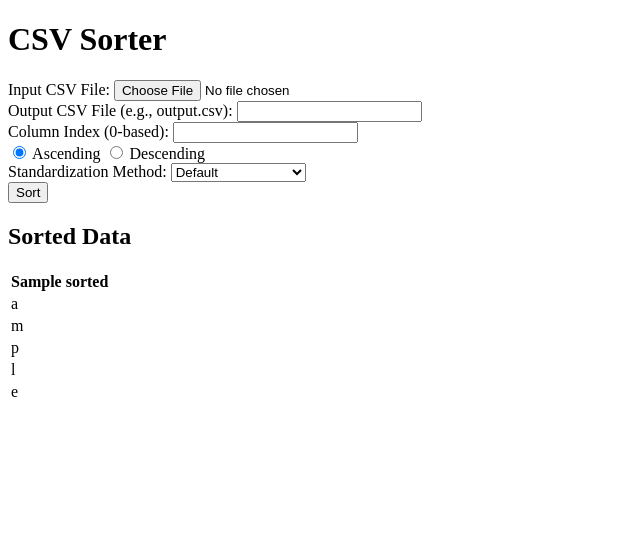
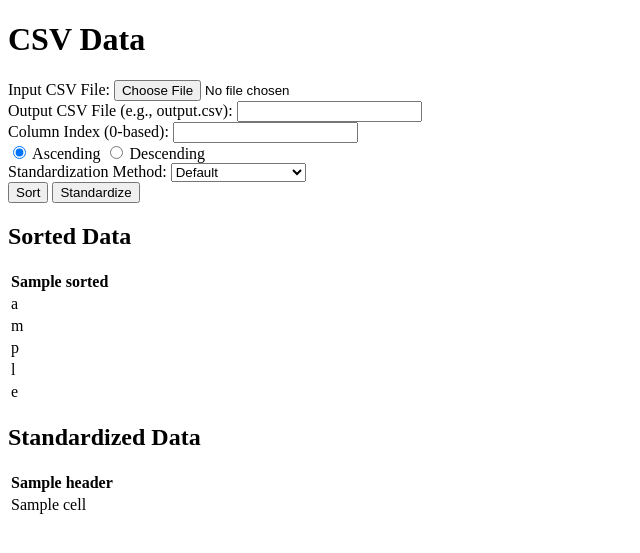
Before and after one commit to kaiyill/CSC381_DevProj, a Flask app: template templates/index.html in a window 1280 px wide. Shown: the top 553 px of the page, without its empty margins (0-640 px from the left). Run offline with Flask 3, Linux system fonts and the light colour scheme; the template is opened without the code that fills it: most values are stand-ins (such as "Sample title", 1, 10 or a date in 2020).

Commit message:
Finished standarize code

```diff
--- a/app.py
+++ b/app.py
@@ -1,9 +1,10 @@
 from flask import Flask, render_template, request, redirect, send_from_directory, session
 import csv
 import os
+import pandas as pd
 
 app = Flask(__name__)
-app.secret_key = 'your_secret_key'  # Replace with a secure secret key
+app.secret_key = 'your_secret_key'
 
 # Define the folder for storing uploaded files
 UPLOAD_FOLDER = 'uploads'
@@ -34,14 +35,36 @@ def sort_csv(input_file, column_index, ascending=True, output_file=None):
     else:
         return data
 
+#Function to standarize data by a certain column index
+def standardize_csv(input_file, column_index, method, output_file=None):
+    df = pd.read_csv(input_file)
+    column_name = df.columns[column_index]
 
+    #For the different methods (0-10 was giving me trouble)
+    if method == '1-10':
+        df[column_name] = (df[column_name] - df[column_name].min()) / (df[column_name].max() - df[column_name].min()) * 9 + 1
+    elif method == '0-1':
+        df[column_name] = (df[column_name] - df[column_name].min()) / (df[column_name].max() - df[column_name].min())
+    elif method == '-1-1':
+        df[column_name] = (df[column_name] - df[column_name].mean()) / df[column_name].std()
+    elif method == 'z-score':
+        df[column_name] = (df[column_name] - df[column_name].mean()) / df[column_name].std()
 
+    # Round the values to the second decimal place
+    df[column_name] = df[column_name].round(2)
+
+    if output_file:
+        df.to_csv(output_file, index=False)
+        return output_file
+    else:
+        return df
+
+#Index
 @app.route('/', methods=['GET', 'POST'])
 def index():
     sorted_data = None
-    output_file = None
+    standardized_data = None
 
-    # Check if the session contains the file path
     if 'input_file_path' in session:
         input_file = session['input_file_path']
     else:
@@ -53,19 +76,25 @@ def index():
         output_file_name = request.form['output_file']
 
         if not input_file:
-            # Upload the file if it's not in the session
             input_file = os.path.join(app.config['UPLOAD_FOLDER'], request.files['input_file'].filename)
             request.files['input_file'].save(input_file)
-            session['input_file_path'] = input_file  # Store the file path in the session
+            session['input_file_path'] = input_file
 
-        if output_file_name:  # If an output file is specified
-            output_file = os.path.join(app.config['UPLOAD_FOLDER'], output_file_name)
-            output_file = sort_csv(input_file, column_index, ascending, output_file)
-        else:  # If no output file is specified
-            sorted_data = sort_csv(input_file, column_index, ascending)
+        if request.form['submit_button'] == 'Sort':
+            if output_file_name:
+                output_file = os.path.join(app.config['UPLOAD_FOLDER'], output_file_name)
+                output_file = sort_csv(input_file, column_index, ascending, output_file)
+            else:
+                sorted_data = sort_csv(input_file, column_index, ascending)
+        elif request.form['submit_button'] == 'Standardize':
+            method = request.form['standardization_method']
+            if output_file_name:
+                output_file = os.path.join(app.config['UPLOAD_FOLDER'], output_file_name)
+                output_file = standardize_csv(input_file, column_index, method, output_file)
+            else:
+                standardized_data = standardize_csv(input_file, column_index, method)  # Store the standardized data
 
-    return render_template('index.html', sorted_data=sorted_data, output_file=output_file)
-
+    return render_template('index.html', sorted_data=sorted_data, standardized_data=standardized_data)  # Pass standardized_data to the template
 @app.route('/uploads/<filename>')
 def download_file(filename):
     return send_from_directory(app.config['UPLOAD_FOLDER'], filename, as_attachment=True)
--- a/templates/index.html
+++ b/templates/index.html
@@ -1,15 +1,15 @@
 <!DOCTYPE html>
 <html>
 <head>
-    <title>CSV Sorter</title>
+    <title>CSV Data</title>
 </head>
 <body>
-    <h1>CSV Sorter</h1>
+    <h1>CSV Data</h1>
     <form action="/" method="post" enctype="multipart/form-data">
         <label for="input_file">Input CSV File:</label>
         <input type="file" name="input_file" accept=".csv">
         <br>
-        <label for "output_file">Output CSV File (e.g., output.csv):</label>
+        <label for="output_file">Output CSV File (e.g., output.csv):</label>
         <input type="text" name="output_file">
         <br>
         <label for="column_index">Column Index (0-based):</label>
@@ -28,12 +28,11 @@
             <option value="z-score">Statistical Z-scores</option>
         </select>
         <br>
-        <input type="submit" value="Sort">
+        <input type="submit" name="submit_button" value="Sort">
+        <input type="submit" name="submit_button" value="Standardize">
     </form>
 
-
-
-    <!-- Display the sorted data if available -->
+    <!-- Display the sorted and standardized data if available -->
     {% if sorted_data %}
         <h2>Sorted Data</h2>
         <table>
@@ -52,5 +51,24 @@
             {% endfor %}
         </table>
     {% endif %}
+
+    {% if not standardized_data.empty %}
+    <h2>Standardized Data</h2>
+    <table>
+        <tr>
+            <!-- Assuming the first row contains column headers -->
+            {% for header in standardized_data.columns %}
+                <th>{{ header }}</th>
+            {% endfor %}
+        </tr>
+        {% for row in standardized_data.values %}
+            <tr>
+                {% for cell in row %}
+                    <td>{{ cell }}</td>
+                {% endfor %}
+            </tr>
+        {% endfor %}
+    </table>
+{% endif %}
 </body>
 </html>
```
Lines whose indentation alone changed are shown as unchanged.
